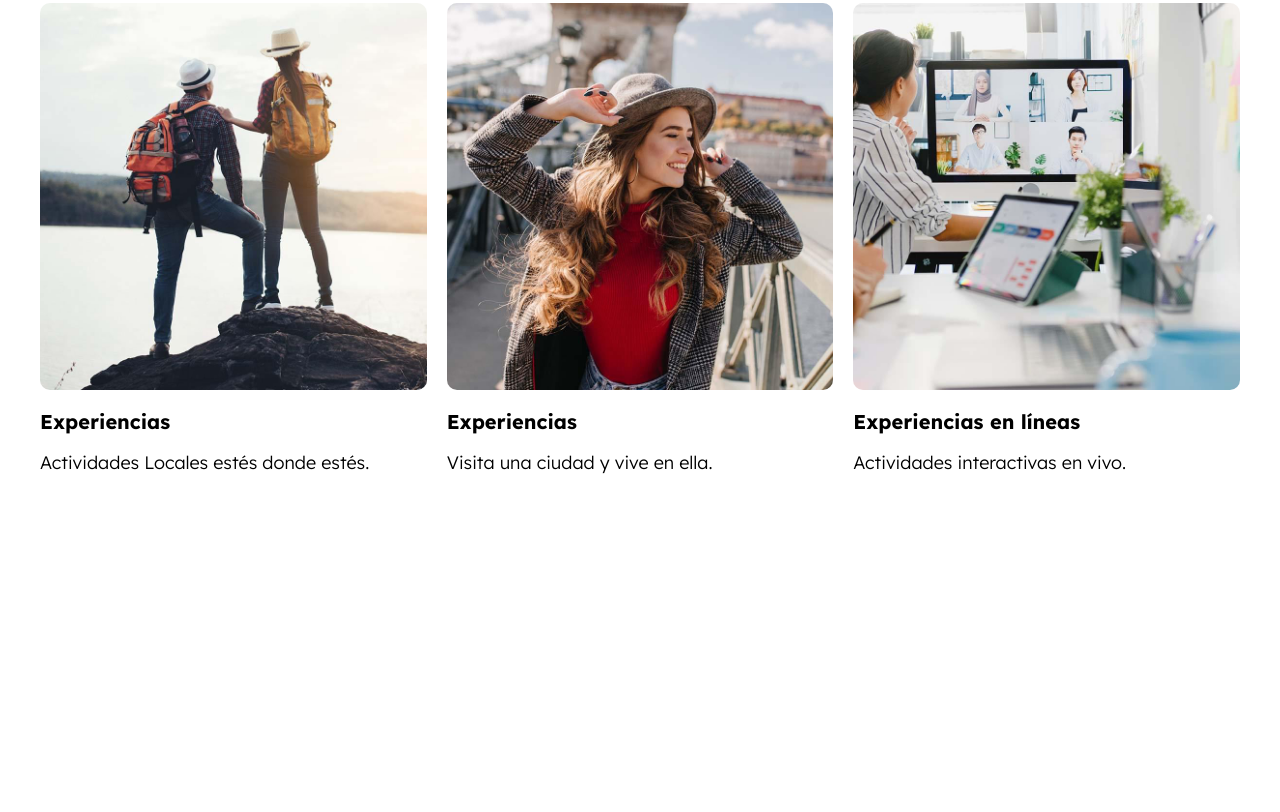
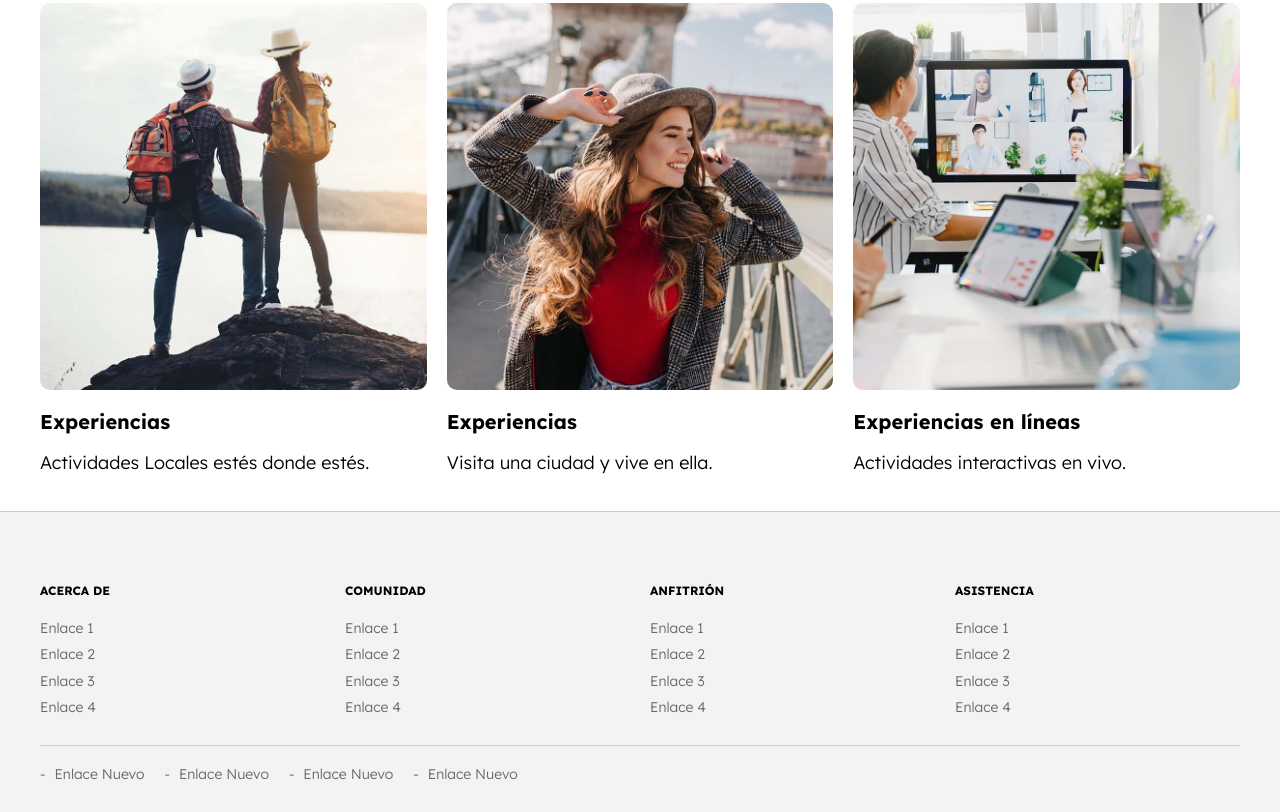
Before and after one commit to gatofelix20/tic-airbnb, a website: page index.html in a window 1280 px wide. Shown: the part 2302-3114 px from the top of the page. Before the commit the page ends 2813 px from the top, so only its background shows below. Drawn offline with Linux system fonts and the light colour scheme.

Commit message:
Terminado el Footer y el proyecto

```diff
--- a/index.html
+++ b/index.html
@@ -237,5 +237,67 @@
             </div>
         </div>
      </main>
+
+     <!--Footer-->
+        <footer class="footer">
+            <div class="footer__grid contenedor">
+
+                <div class="footer__widget">
+                    <h3 class="footer__heading">Acerca de</h3>
+
+                    <nav class="footer__menu">
+                        <a class="footer__enlace" href="#">Enlace 1</a>
+                        <a class="footer__enlace" href="#">Enlace 2</a>
+                        <a class="footer__enlace" href="#">Enlace 3</a>
+                        <a class="footer__enlace" href="#">Enlace 4</a>
+                    </nav>
+                </div>
+
+                <div class="footer__widget">
+                    <h3 class="footer__heading">Comunidad</h3>
+
+                    <nav class="footer__menu">
+                        <a class="footer__enlace" href="#">Enlace 1</a>
+                        <a class="footer__enlace" href="#">Enlace 2</a>
+                        <a class="footer__enlace" href="#">Enlace 3</a>
+                        <a class="footer__enlace" href="#">Enlace 4</a>
+                    </nav>
+                </div>
+
+                <div class="footer__widget">
+                    <h3 class="footer__heading">Anfitrión</h3>
+
+                    <nav class="footer__menu">
+                        <a class="footer__enlace" href="#">Enlace 1</a>
+                        <a class="footer__enlace" href="#">Enlace 2</a>
+                        <a class="footer__enlace" href="#">Enlace 3</a>
+                        <a class="footer__enlace" href="#">Enlace 4</a>
+                    </nav>
+                </div>
+
+                <div class="footer__widget">
+                    <h3 class="footer__heading">Asistencia</h3>
+
+                    <nav class="footer__menu">
+                        <a class="footer__enlace" href="#">Enlace 1</a>
+                        <a class="footer__enlace" href="#">Enlace 2</a>
+                        <a class="footer__enlace" href="#">Enlace 3</a>
+                        <a class="footer__enlace" href="#">Enlace 4</a>
+                    </nav>
+                </div>
+            </div>
+
+            <div class="footer__barra contenedor">
+                 <nav class="footer__barranav">
+                    <a class="footer__enlace footer__enlace--barra" href="#">Enlace Nuevo</a>
+                    <a class="footer__enlace footer__enlace--barra" href="#">Enlace Nuevo</a>
+                    <a class="footer__enlace footer__enlace--barra" href="#">Enlace Nuevo</a>
+                    <a class="footer__enlace footer__enlace--barra" href="#">Enlace Nuevo</a>
+                 </nav>
+            </div>
+        </footer>
+
+
+
 </body>
 </html>
--- a/src/scss/app.scss
+++ b/src/scss/app.scss
@@ -1,3 +1,4 @@
 @use 'base';
 @use 'ui/header';
 @use 'ui/contenido';
+@use 'ui/footer';
--- /dev/null
+++ b/src/scss/ui/footer/_footer.scss
@@ -0,0 +1,55 @@
+@use 'base/variables' as v;
+@use 'base/mixins' as m;
+
+.footer {
+    background-color: lighten(v.$grisClaro, 7%);
+    border-top: 1px solid lighten(v.$gris, 40%);
+    padding-top: 5rem;
+
+
+   &__grid {
+    @include m.tablet {
+        @include m.grid(2,  2rem);
+    }
+
+    @include m.desktop {
+        @include m.grid(4,  2rem);
+    }
+   }
+
+   &__heading {
+     text-transform: uppercase;
+     font-size: 1.2rem;
+   }
+
+   &__enlace {
+    display: block;
+    color: v.$gris;
+    font-size: 1.4rem;
+    margin-bottom: 1rem;
+   }
+
+   &__barra {
+    border-top: 1px solid lighten(v.$gris, 40%);
+    margin-top: 2rem;
+    padding: 2rem 0;
+   }
+
+   &__barranav {
+    display: flex;
+    flex-direction: column;
+
+    @include m.tablet {
+        flex-direction: row;
+        gap: 2rem;
+    }
+   }
+     &__enlace--barra {
+
+        &::before {
+            content: ' - ';
+            margin-right: .5rem;
+
+        }
+     }
+}
--- /dev/null
+++ b/src/scss/ui/footer/_index.scss
@@ -0,0 +1 @@
+@forward 'footer';
```
Also changed, not shown: build/css/app.css, 1 other file.
